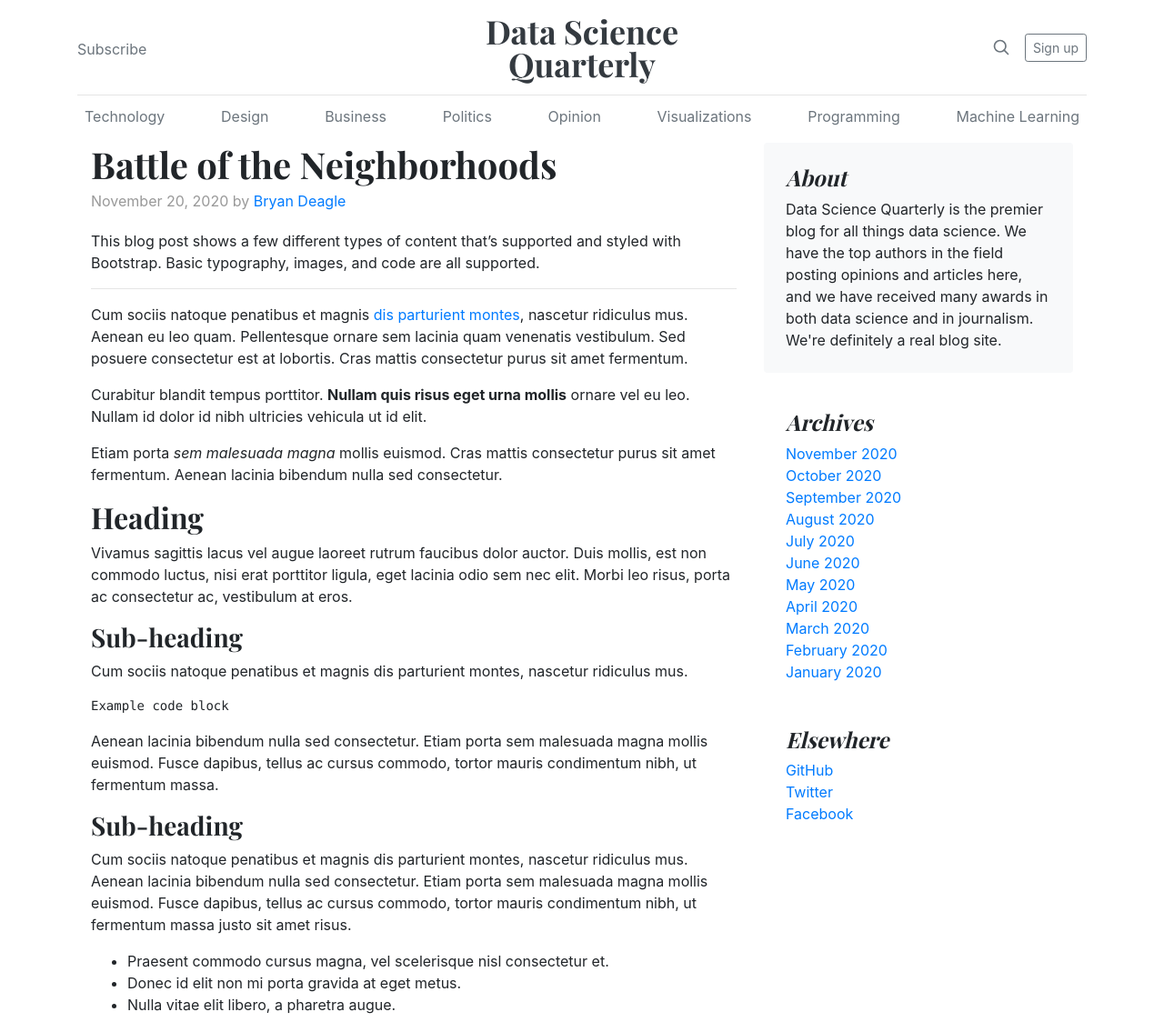
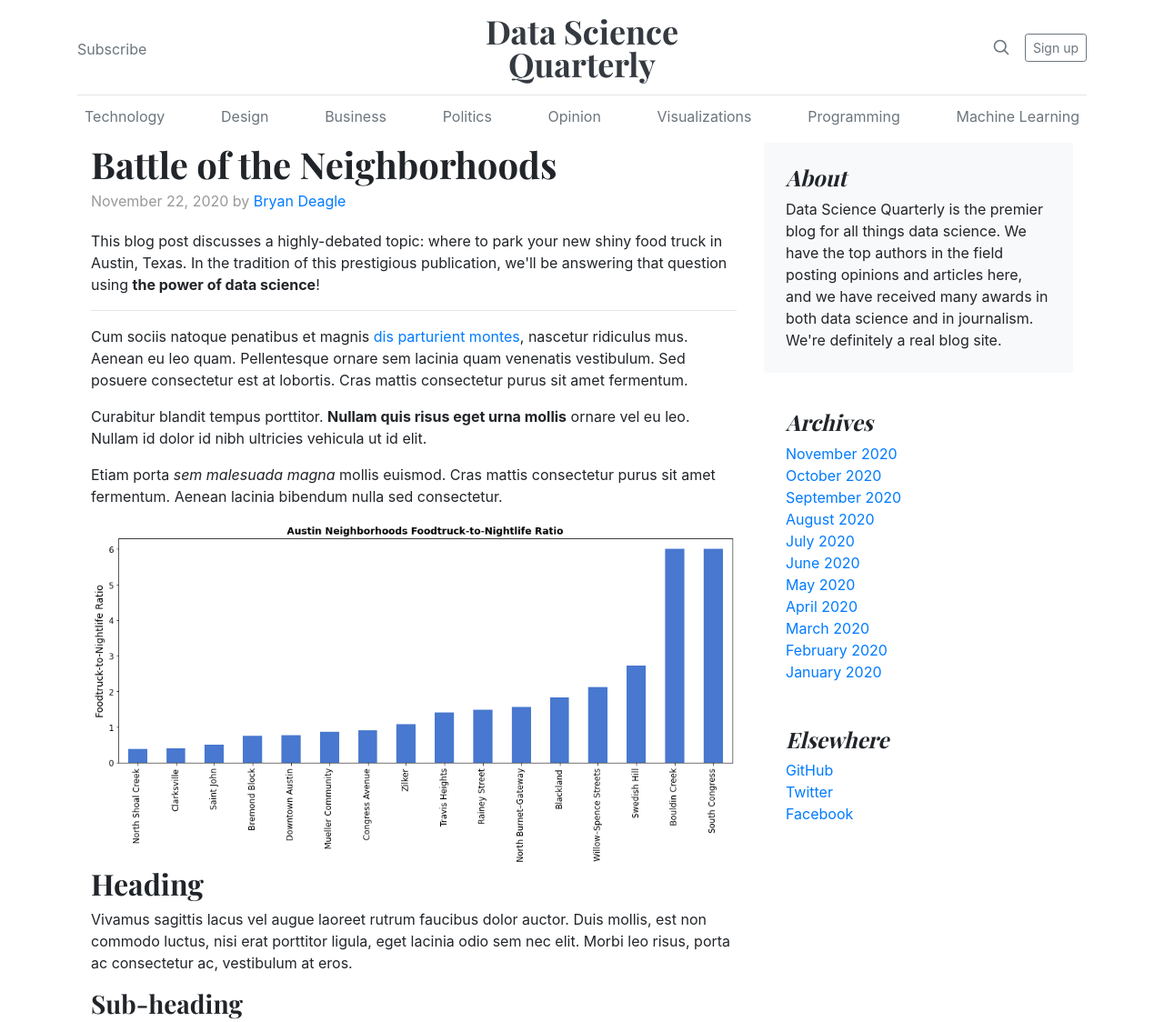
Before and after one commit to bryandeagle/Coursera_Capstone, a plain HTML site: page docs/index.html in a window 1280 px wide. Shown: the top 1124 px of the page at 91% size. Drawn offline with nearby package versions, Linux system fonts and the light colour scheme.

Commit message:
updated report and blog

```diff
--- a/docs/index.html
+++ b/docs/index.html
@@ -3,13 +3,9 @@
   <head>
     <meta charset="utf-8">
     <meta name="viewport" content="width=device-width, initial-scale=1, shrink-to-fit=no">
-    <meta name="description" content="">
-    <meta name="author" content="Mark Otto, Jacob Thornton, and Bootstrap contributors">
-    <meta name="generator" content="Jekyll v4.1.1">
+    <meta name="author" content="Bryan Deagle">
     <title>Data Science Quarterly</title>
-
-    <!-- Bootstrap core CSS -->
-<link href="css/bootstrap.min.css" rel="stylesheet">
+    <link href="css/bootstrap.min.css" rel="stylesheet">
 
     <style>
       .bd-placeholder-img {
@@ -20,16 +16,16 @@
         -ms-user-select: none;
         user-select: none;
       }
-
       @media (min-width: 768px) {
         .bd-placeholder-img-lg {
           font-size: 3.5rem;
         }
       }
+      img {
+        width: 100%;
+      }
     </style>
-    <!-- Custom styles for this template -->
     <link href="https://fonts.googleapis.com/css?family=Playfair+Display:700,900" rel="stylesheet">
-    <!-- Custom styles for this template -->
     <link href="blog.css" rel="stylesheet">
   </head>
   <body>
@@ -69,15 +65,18 @@
     <div class="col-md-8 blog-main">
       <div class="blog-post">
         <h2 class="blog-post-title">Battle of the Neighborhoods</h2>
-        <p class="blog-post-meta">November 20, 2020 by <a href="#">Bryan Deagle</a></p>
+        <p class="blog-post-meta">November 22, 2020 by <a href="#">Bryan Deagle</a></p>
 
-        <p>This blog post shows a few different types of content that’s supported and styled with Bootstrap. Basic typography, images, and code are all supported.</p>
+        <p>This blog post discusses a highly-debated topic: where to park your new shiny food truck in Austin, Texas. In the tradition of this prestigious publication, we'll be answering that question using <b>the power of data science</b>!</p>
         <hr>
         <p>Cum sociis natoque penatibus et magnis <a href="#">dis parturient montes</a>, nascetur ridiculus mus. Aenean eu leo quam. Pellentesque ornare sem lacinia quam venenatis vestibulum. Sed posuere consectetur est at lobortis. Cras mattis consectetur purus sit amet fermentum.</p>
         <blockquote>
           <p>Curabitur blandit tempus porttitor. <strong>Nullam quis risus eget urna mollis</strong> ornare vel eu leo. Nullam id dolor id nibh ultricies vehicula ut id elit.</p>
         </blockquote>
         <p>Etiam porta <em>sem malesuada magna</em> mollis euismod. Cras mattis consectetur purus sit amet fermentum. Aenean lacinia bibendum nulla sed consectetur.</p>
+
+        <img src="img/bar.png">
+
         <h2>Heading</h2>
         <p>Vivamus sagittis lacus vel augue laoreet rutrum faucibus dolor auctor. Duis mollis, est non commodo luctus, nisi erat porttitor ligula, eget lacinia odio sem nec elit. Morbi leo risus, porta ac consectetur ac, vestibulum at eros.</p>
         <h3>Sub-heading</h3>
```
Also changed, not shown: docs/img/bar.png (added), docs/img/map.png (added), 3 other files.
